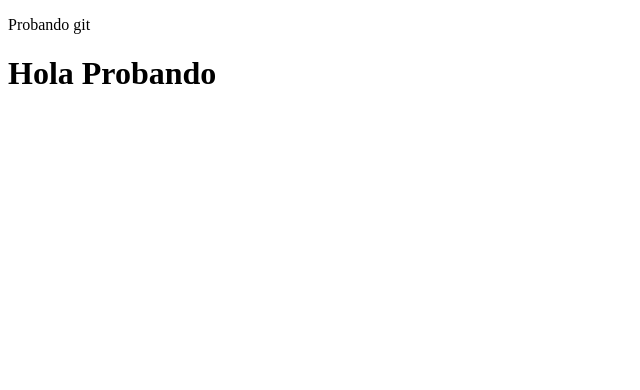
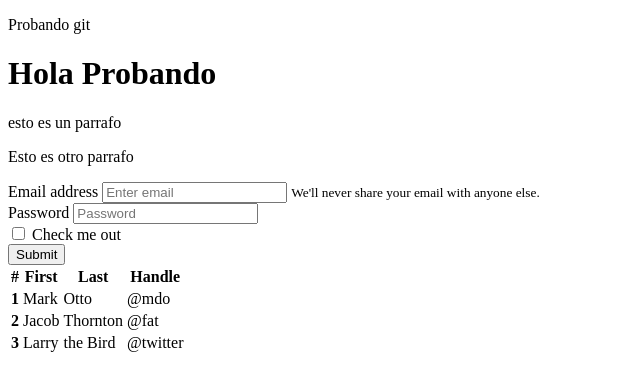
Before and after one commit to DanACF/prueba, a plain HTML site: page Index.html in a window 1280 px wide. Shown: the whole page, without its empty margins (0-640 px from the left). Drawn offline with Linux system fonts and the light colour scheme.

Commit message:
agregando formulario y tabla

```diff
--- a/Index.html
+++ b/Index.html
@@ -13,6 +13,57 @@
     <div class="container">
         <h1>Hola Probando</h1>
     </div>
+    <p>esto es un parrafo</p>
+
+    <p>Esto es otro parrafo</p>
+
+    <form>
+        <div class="form-group">
+          <label for="exampleInputEmail1">Email address</label>
+          <input type="email" class="form-control" id="exampleInputEmail1" aria-describedby="emailHelp" placeholder="Enter email">
+          <small id="emailHelp" class="form-text text-muted">We'll never share your email with anyone else.</small>
+        </div>
+        <div class="form-group">
+          <label for="exampleInputPassword1">Password</label>
+          <input type="password" class="form-control" id="exampleInputPassword1" placeholder="Password">
+        </div>
+        <div class="form-check">
+          <input type="checkbox" class="form-check-input" id="exampleCheck1">
+          <label class="form-check-label" for="exampleCheck1">Check me out</label>
+        </div>
+        <button type="submit" class="btn btn-primary">Submit</button>
+      </form>
+
+      <table class="table">
+        <thead>
+          <tr>
+            <th scope="col">#</th>
+            <th scope="col">First</th>
+            <th scope="col">Last</th>
+            <th scope="col">Handle</th>
+          </tr>
+        </thead>
+        <tbody>
+          <tr>
+            <th scope="row">1</th>
+            <td>Mark</td>
+            <td>Otto</td>
+            <td>@mdo</td>
+          </tr>
+          <tr>
+            <th scope="row">2</th>
+            <td>Jacob</td>
+            <td>Thornton</td>
+            <td>@fat</td>
+          </tr>
+          <tr>
+            <th scope="row">3</th>
+            <td>Larry</td>
+            <td>the Bird</td>
+            <td>@twitter</td>
+          </tr>
+        </tbody>
+      </table>
 </body>
 
 </html>
```
